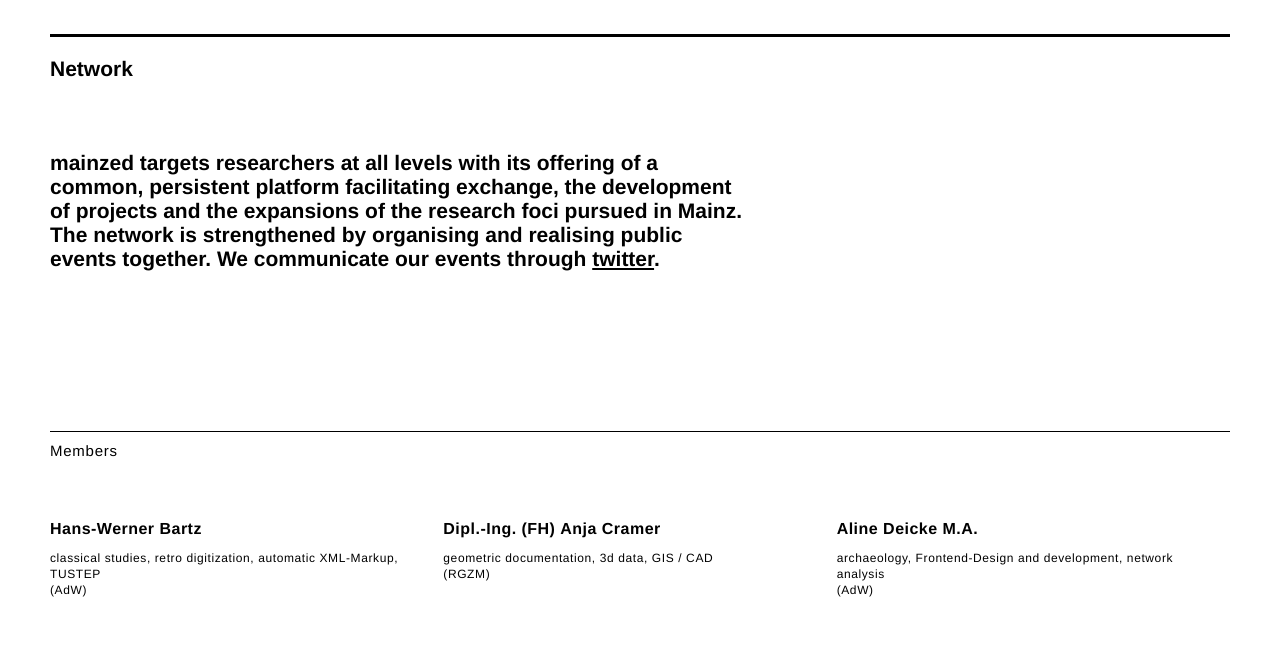
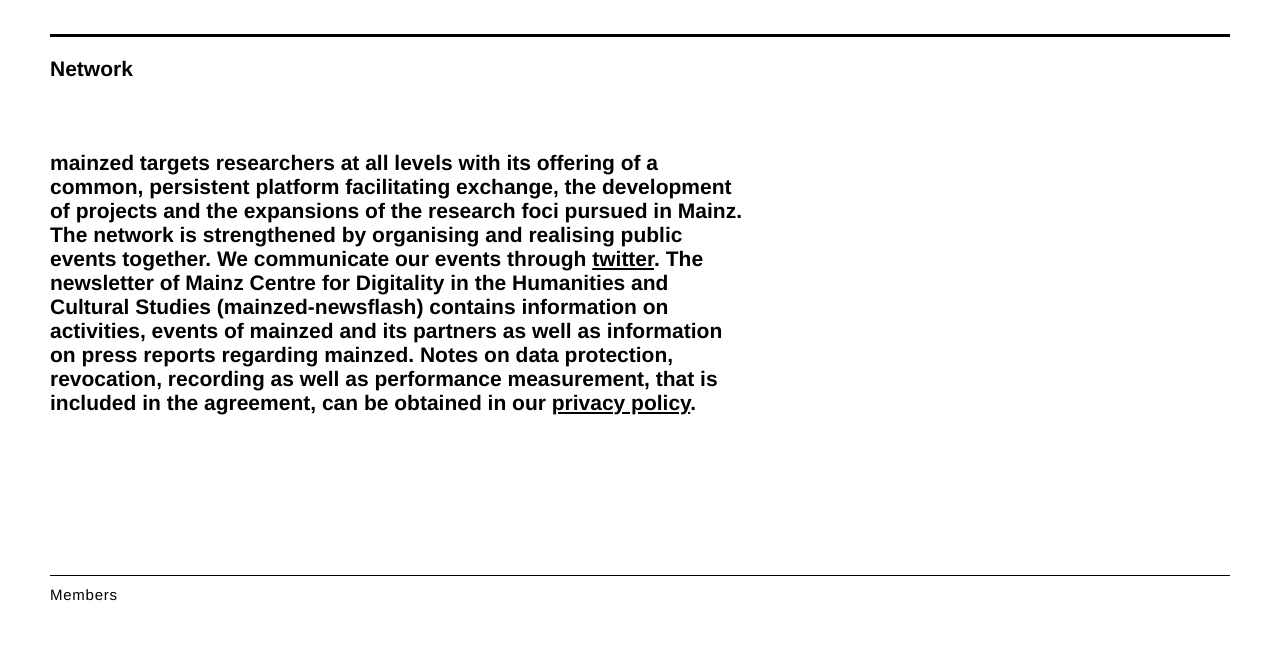
Before and after one commit to mainzed/website, a PHP site: page /en/index.php in a window 1280 px wide. Shown: the part 2089-2744 px from the top of the page. Run offline with PHP 8.4, Linux system fonts and the light colour scheme; some libraries are stand-ins or nearby versions.

Commit message:
Newsletter DSGVO engl

```diff
--- a/php/lang.en.php
+++ b/php/lang.en.php
@@ -25,7 +25,7 @@
 $lang['introtext4'] = 		'<span class="italic">We develop</span><br> study programmes for students and advanced training opportunities in digital methods primarily aimed at postgraduates and young researchers.';
 $lang['introtext5'] = 		'<span class="italic">We support</span><br> researchers in using digital methods for their research.';
 
-$lang['networktext'] = 		'mainzed targets researchers at all levels with its offering of a common, persistent platform facilitating exchange, the development of projects and the expansions of the research foci pursued in Mainz. The network is strengthened by organising and realising public events together. We communicate our events through <a href="http://www.twitter.com/_mainzed/"target="_blank">twitter</a>.';
+$lang['networktext'] = 		'mainzed targets researchers at all levels with its offering of a common, persistent platform facilitating exchange, the development of projects and the expansions of the research foci pursued in Mainz. The network is strengthened by organising and realising public events together. We communicate our events through <a href="http://www.twitter.com/_mainzed/"target="_blank">twitter</a>. The newsletter of Mainz Centre for Digitality in the Humanities and Cultural Studies (mainzed-newsflash) contains information on activities, events of mainzed and its partners as well as information on press reports regarding mainzed. Notes on data protection, revocation, recording as well as performance measurement, that is included in the agreement, can be obtained in our <a href="datenschutz.html"target="_blank">privacy policy</a>.';
 
 $lang['studiengangtext'] = 		'A specific Masters Program is a prerequisite for a long-term establishment of digitality in the humanities and cultural studies in Mainz.<br>To accomplish this, mainzed took the leading role in designing and accrediting a new study program called »Digital methodology in the humanities and cultural studies«, which will be jointly offered by two universities in Mainz.<br>For more information, please visit the corresponding pages for <a href="http://www.digitale-methodik.uni-mainz.de"target="_blank">Johannes Gutenberg-Universität</a> and <a href="https://www.hs-mainz.de/en/academics/degree-programs/engineering/digital-methods-in-the-humanities-and-cultural-studies-ma/overview/"target="_blank">Hochschule Mainz</a>.';
 
```
